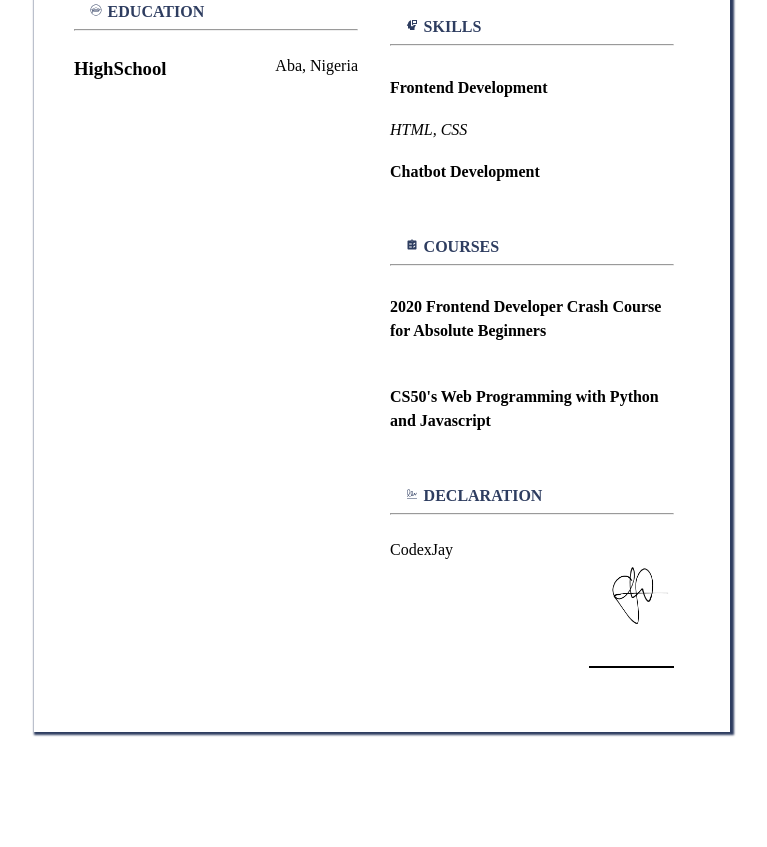
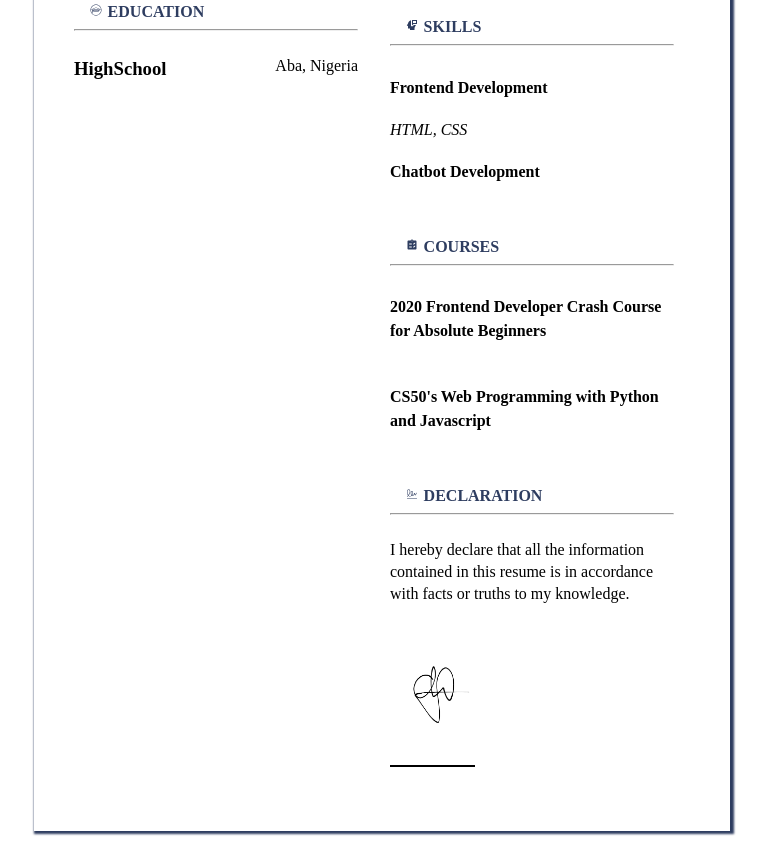
Before and after one commit to Jay035/jay035.github.io, a plain HTML site: page CV/index.html in a window 1280 px wide. Shown: the part 806-1653 px from the top of the page, without its empty margins (258-1025 px from the left). Before the commit the page ends 1554 px from the top, so only its background shows below. Drawn offline with Linux system fonts and the light colour scheme.

Commit message:
Update index.html

```diff
--- a/CV/index.html
+++ b/CV/index.html
@@ -125,7 +125,7 @@
             </div>
             <hr>
             <div class="content">
-                   <p>CodexJay</p>
+                   <p>I hereby declare that all the information contained in this resume is in accordance with facts or truths to my knowledge.</p>
                    <img src="Signature.png" alt="Signature">
             </div>
         </div>
```
